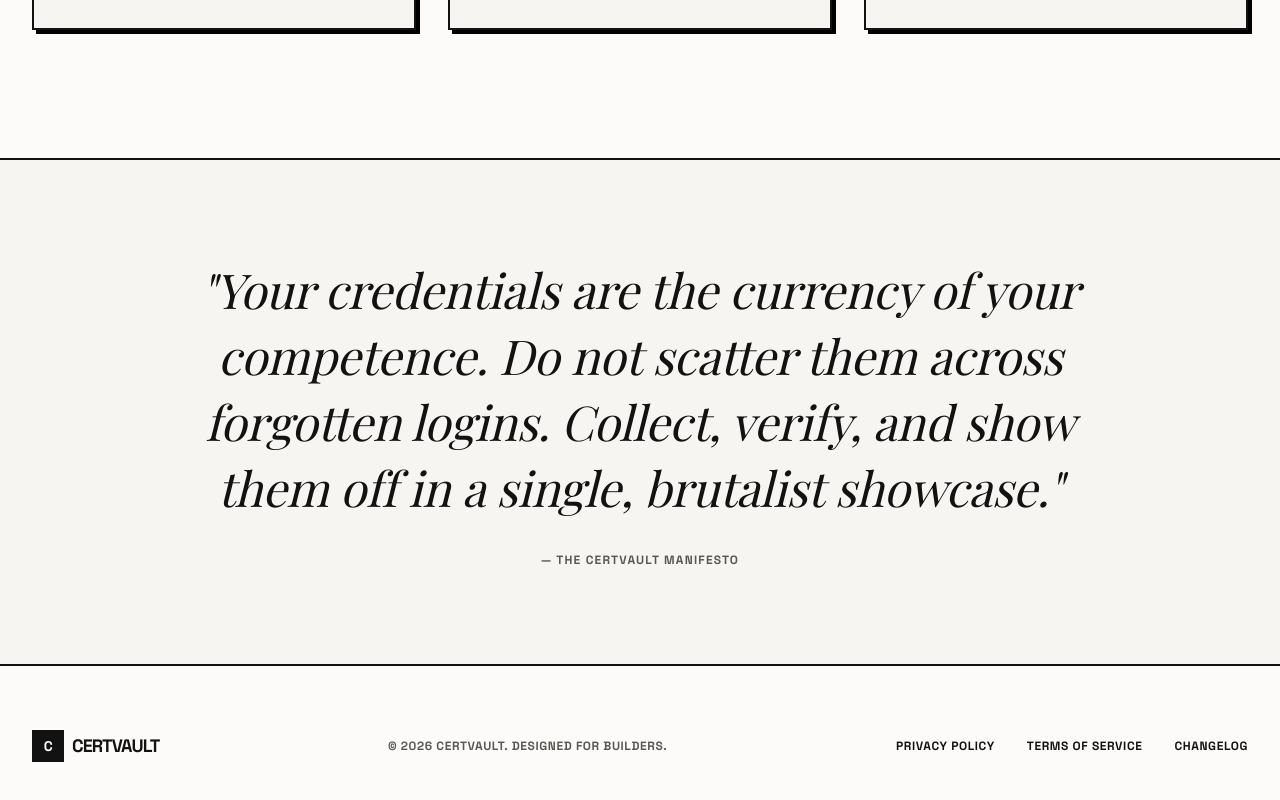
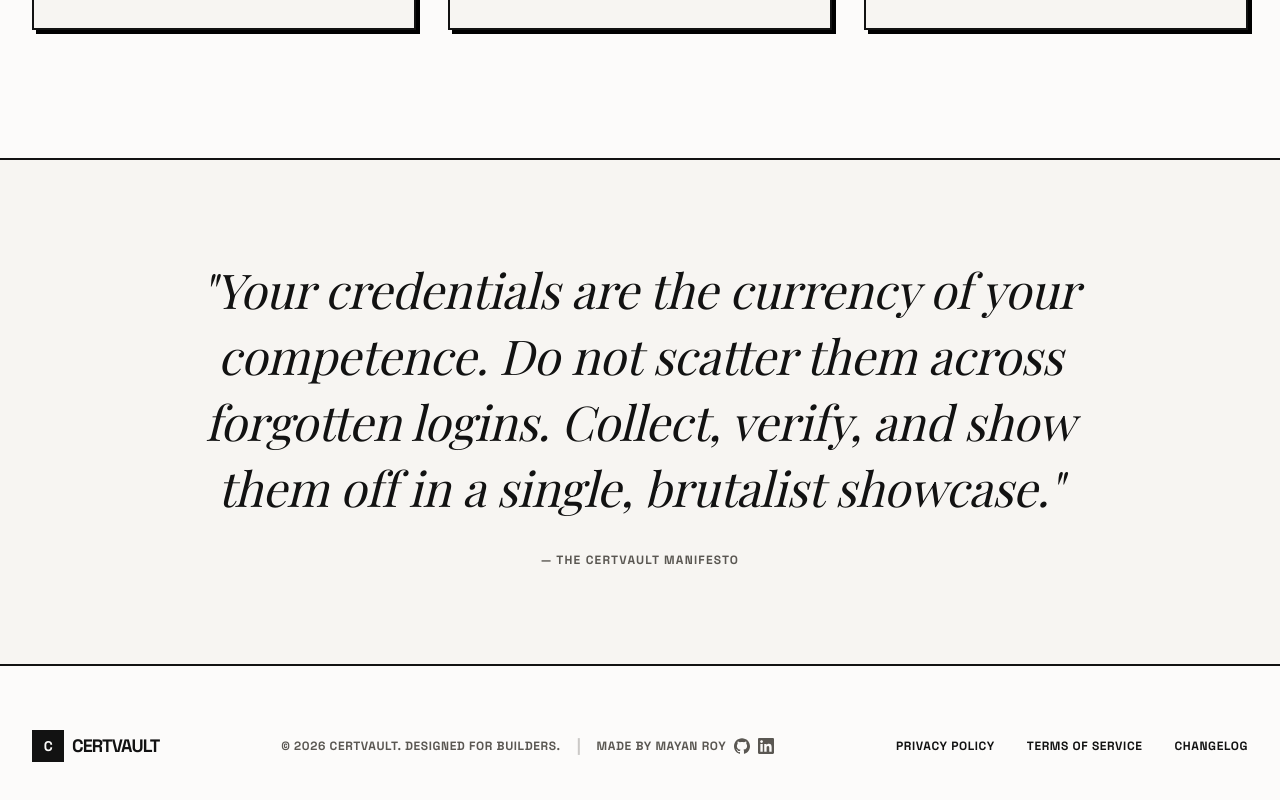
Before and after one commit to MR-1124/Certivault, a Next.js app: page / in a window 1280 px wide. Shown: the part 2012-2812 px from the top of the page. Built offline with nearby package versions, Linux system fonts and the light colour scheme; no server answers; a web font is replaced by a local one.

Commit message:
feat: add author credit with inline SVGs in landing page footer

```diff
--- a/src/app/page.tsx
+++ b/src/app/page.tsx
@@ -101,9 +101,25 @@
             </div>
             <span className="font-black tracking-tighter text-lg uppercase">CertVault</span>
           </div>
-          <p className="text-muted-foreground text-xs font-bold tracking-wider uppercase">
-            &copy; {new Date().getFullYear()} CertVault. Designed for builders.
-          </p>
+          <div className="flex flex-col md:flex-row items-center gap-4">
+            <p className="text-muted-foreground text-xs font-bold tracking-wider uppercase">
+              &copy; {new Date().getFullYear()} CertVault. Designed for builders.
+            </p>
+            <span className="hidden md:inline text-muted-foreground/30 font-bold">|</span>
+            <div className="flex items-center gap-2 text-xs font-bold tracking-wider uppercase text-muted-foreground">
+              <span>Made by Mayan Roy</span>
+              <a href="https://github.com/MR-1124" target="_blank" rel="noopener noreferrer" className="hover:text-accent transition-colors" aria-label="GitHub">
+                <svg className="w-4 h-4 fill-current" viewBox="0 0 24 24" xmlns="http://www.w3.org/2000/svg">
+                  <path d="M12 .297c-6.63 0-12 5.373-12 12 0 5.303 3.438 9.8 8.205 11.385.6.113.82-.258.82-.577 0-.285-.01-1.04-.015-2.04-3.338.724-4.042-1.61-4.042-1.61C4.422 18.07 3.633 17.7 3.633 17.7c-1.087-.744.084-.729.084-.729 1.205.084 1.838 1.236 1.838 1.236 1.07 1.835 2.809 1.305 3.495.998.108-.776.417-1.305.76-1.605-2.665-.3-5.466-1.332-5.466-5.93 0-1.31.465-2.38 1.235-3.22-.135-.303-.54-1.523.105-3.176 0 0 1.005-.322 3.3 1.23.96-.267 1.98-.399 3-.405 1.02.006 2.04.138 3 .405 2.28-1.552 3.285-1.23 3.285-1.23.645 1.653.24 2.873.12 3.176.765.84 1.23 1.91 1.23 3.22 0 4.61-2.805 5.625-5.475 5.92.42.36.81 1.096.81 2.22 0 1.606-.015 2.896-.015 3.286 0 .315.21.69.825.57C20.565 22.092 24 17.592 24 12.297c0-6.627-5.373-12-12-12"/>
+                </svg>
+              </a>
+              <a href="https://www.linkedin.com/in/mayan-roy/" target="_blank" rel="noopener noreferrer" className="hover:text-accent transition-colors" aria-label="LinkedIn">
+                <svg className="w-4 h-4 fill-current" viewBox="0 0 24 24" xmlns="http://www.w3.org/2000/svg">
+                  <path d="M20.447 20.452h-3.554v-5.569c0-1.328-.027-3.037-1.852-3.037-1.853 0-2.136 1.445-2.136 2.939v5.667H9.351V9h3.414v1.561h.046c.477-.9 1.637-1.85 3.37-1.85 3.601 0 4.267 2.37 4.267 5.455v6.286zM5.337 7.433c-1.144 0-2.063-.926-2.063-2.065 0-1.138.92-2.063 2.063-2.063 1.14 0 2.064.925 2.064 2.063 0 1.139-.925 2.065-2.064 2.065zm1.782 13.019H3.555V9h3.564v11.452zM22.225 0H1.771C.792 0 0 .774 0 1.729v20.542C0 23.227.792 24 1.771 24h20.451C23.2 24 24 23.227 24 22.271V1.729C24 .774 23.2 0 22.222 0h.003z"/>
+                </svg>
+              </a>
+            </div>
+          </div>
           <div className="flex gap-8">
             <Link href="/privacy" className="text-xs font-bold tracking-wider uppercase hover:text-accent transition-colors">Privacy Policy</Link>
             <Link href="/terms" className="text-xs font-bold tracking-wider uppercase hover:text-accent transition-colors">Terms of Service</Link>
```
